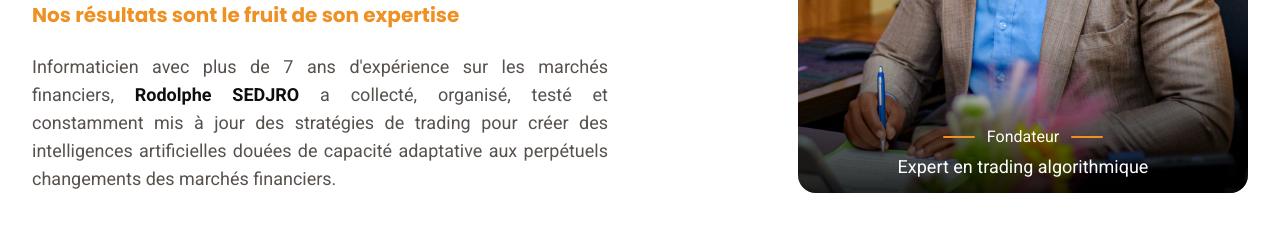
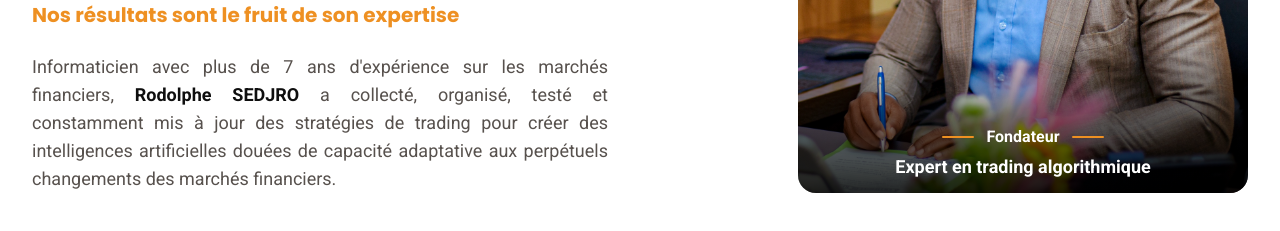
Before and after one commit to mahones/amazingtrader-frontend-web, a Next.js app: page / in a window 1280 px wide. Shown: the part 1300-1531 px from the top of the page. Built offline with nearby package versions, Linux system fonts and the light colour scheme; no server answers.

Commit message:
fix: update text sizes in Eyebrow and FounderSection for improved readability

```diff
--- a/src/components/home/FounderSection.tsx
+++ b/src/components/home/FounderSection.tsx
@@ -7,7 +7,7 @@ function Eyebrow({ children }: { children: React.ReactNode }) {
   return (
     <div className="flex items-center justify-center gap-3">
       <span className="h-0.5 w-8 rounded-full bg-primary" />
-      <span className="text-base ">{children}</span>
+      <span className="text-base font-semibold">{children}</span>
       <span className="h-0.5 w-8 rounded-full bg-primary" />
     </div>
   );
@@ -75,7 +75,7 @@ export function FounderSection() {
             />
             <div className="absolute inset-x-0 bottom-0 flex flex-col items-center gap-1 bg-gradient-to-t from-black/85 via-black/50 to-transparent pb-3 pt-20 text-center text-white">
               <Eyebrow>Fondateur</Eyebrow>
-              <p className="text-lg ">Expert en trading algorithmique</p>
+              <p className="text-lg font-semibold">Expert en trading algorithmique</p>
             </div>
           </div>
         </motion.div>
```
